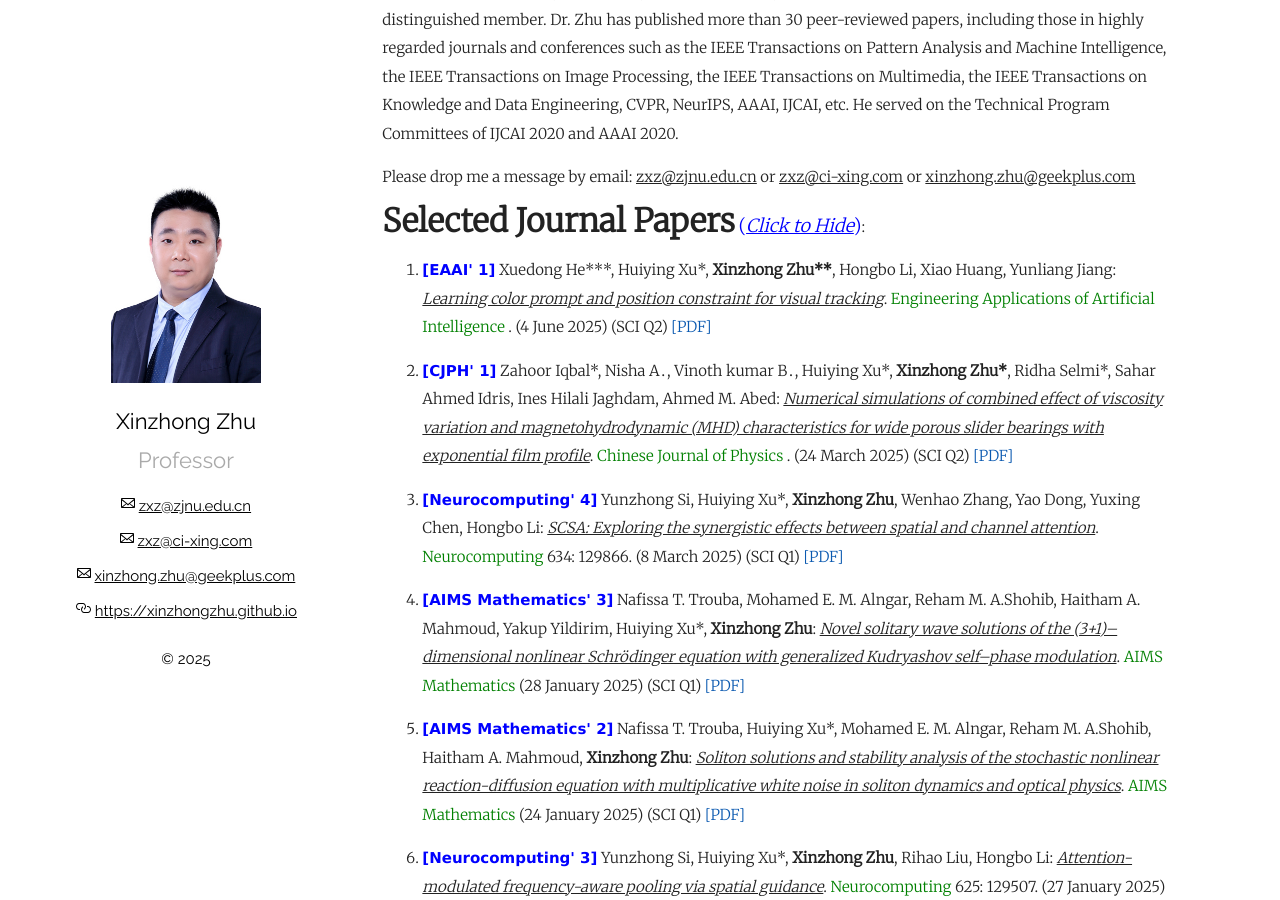
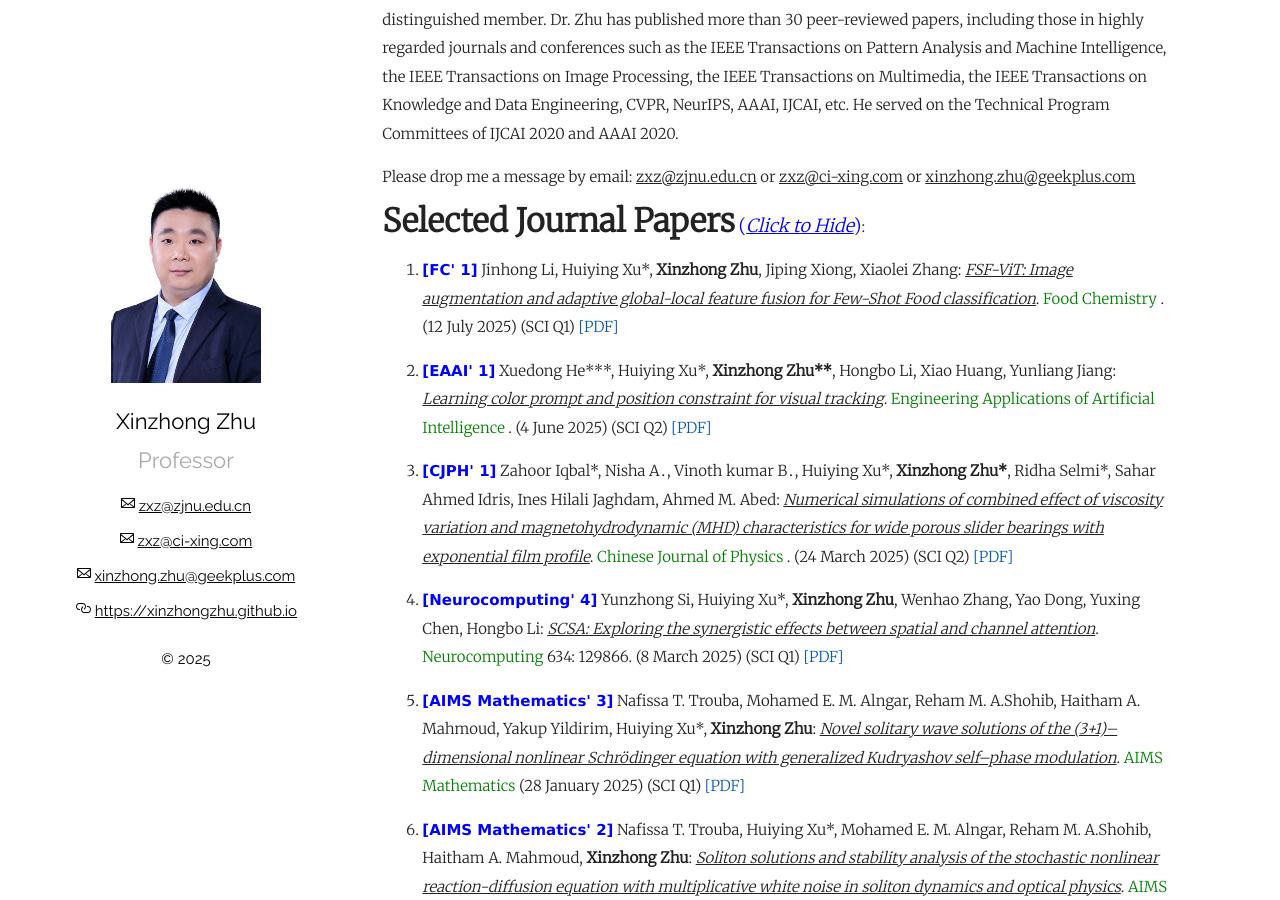
Before and after one commit to xinzhongzhu/xinzhongzhu.github.io, a Jekyll site: the page built from index.md, in a window 1280 px wide and 900 px high, scrolled down 347 px. Built offline with Jekyll 4.4.1, drawn with Linux system fonts in a browser that asks for light colours.

Commit message:
Update index.md

```diff
--- a/index.md
+++ b/index.md
@@ -15,6 +15,8 @@ Please drop me a message by email: <u>zxz@zjnu.edu.cn</u> or <u>zxz@ci-xing.com<
   <summary><font size="6"><b>Selected Journal Papers</b></font> <font size="4" color="blue">(<i><u>Click to Hide</u></i>)</font>:</summary>
   <p>
   <ol>
+
+ <p style="margin-top: 8px;"><li><font face="verdana" color="blue"><b>[FC' 1]</b></font> Jinhong Li, Huiying Xu*, <b>Xinzhong Zhu</b>, Jiping Xiong, Xiaolei Zhang: <i><u>FSF-ViT: Image augmentation and adaptive global-local feature fusion for Few-Shot Food classification</u></i>. <font color="green">Food Chemistry</font> . (12 July 2025) (SCI Q1) <a href = "https://xinzhongzhu.github.io/document/FSF-ViT.pdf">[PDF]</a></li></p>
 
  <p style="margin-top: 8px;"><li><font face="verdana" color="blue"><b>[EAAI' 1]</b></font> Xuedong He***, Huiying Xu*, <b>Xinzhong Zhu**</b>, Hongbo Li, Xiao Huang, Yunliang Jiang: <i><u>Learning color prompt and position constraint for visual tracking</u></i>. <font color="green">Engineering Applications of Artificial Intelligence</font> . (4 June 2025) (SCI Q2) <a href = "https://xinzhongzhu.github.io/document/Learning color prompt.pdf">[PDF]</a></li></p>
 
```
